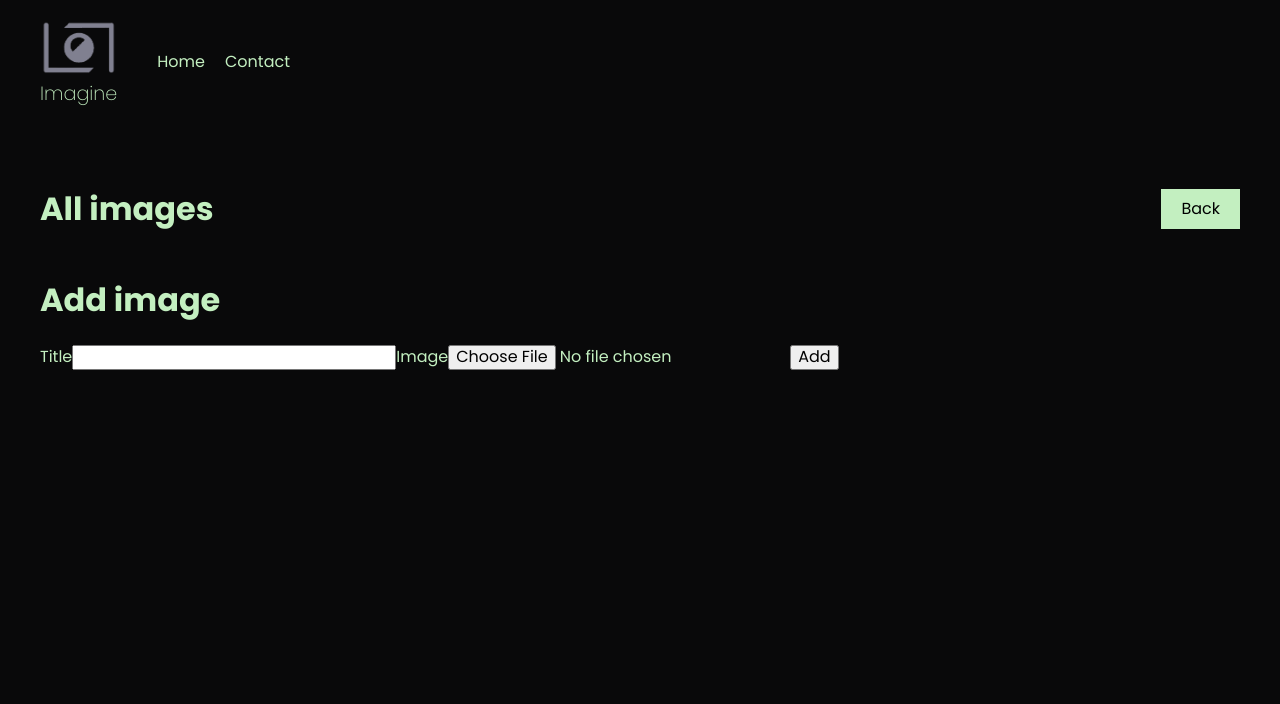
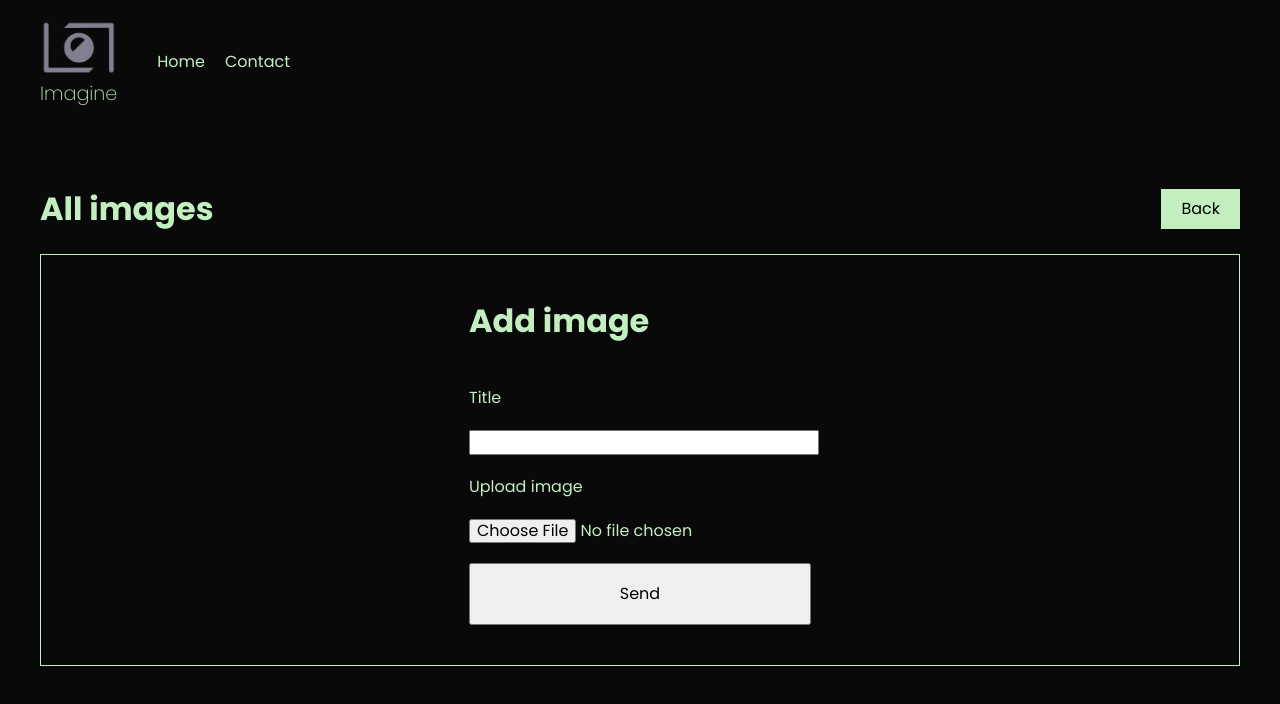
Before and after one commit to letjoel/front-myimages, a React (Vite) app: page / in a window 1280 px wide. Both pictures are taken after a click on the button "Add image". Shown: the top 704 px of the page. Built offline with nearby package versions, Linux system fonts and the light colour scheme; no server answers.

Commit message:
add form test and css

```diff
--- /dev/null
+++ b/src/components/ImageForm/ImageForm.module.css
@@ -0,0 +1,26 @@
+.formContainer {
+    display: flex;
+    justify-content: center;
+    border: 1px solid var(--secondary-bg-color);
+    padding: 20px 20px 40px 20px;
+}
+
+form {
+    display: flex;
+    flex-direction: column;
+    gap: 20px;
+    max-width: 500px;
+}
+
+form input[type="text"] {
+    width: 100%;
+}
+
+form input[type="file"] {
+    width: 100%;
+}
+
+.sendButton {
+    cursor: pointer;
+    padding: 20px 30px;
+}
--- a/src/components/ImageForm/ImageForm.tsx
+++ b/src/components/ImageForm/ImageForm.tsx
@@ -1,17 +1,50 @@
-import React from "react";
+import { useState } from "react";
+import styles from "./ImageForm.module.css";
 
 type Props = {};
 
 const ImageForm = (props: Props) => {
+  const [title, setTitle] = useState<string | null>(null);
+  const [image, setImage] = useState<File | null>(null);
+  const [previewUrl, setPreviewUrl] = useState<string | null>(null);
+
+  const handleFileSelect = (event: React.ChangeEvent<HTMLInputElement>) => {
+    const selectedImage = event.target.files ? event.target.files[0] : null;
+    setImage(selectedImage);
+    setPreviewUrl(selectedImage ? URL.createObjectURL(selectedImage) : null);
+  };
+
+  const handleSubmitNew = (e: any) => {
+    e.preventDefault();
+    //
+  };
+  const handleSubmitEdit = () => {
+    //
+  };
+
   return (
-    <>
-      <h1>Add image</h1>
-      <label htmlFor="title">Title</label>
-      <input type="text" name="title" id="" />
-      <label htmlFor="img">Image</label>
-      <input type="file" name="img" />
-      <button>Add</button>
-    </>
+    <div className={styles.formContainer}>
+      <form onSubmit={handleSubmitNew} className={styles.form}>
+        <h1>Add image</h1>
+        <label htmlFor="title">Title</label>
+        <input
+          onChange={(e) => setTitle(e.target.value)}
+          type="text"
+          name="title"
+          id="title"
+        />
+        <label htmlFor="image">Upload image</label>
+        <input
+          onChange={handleFileSelect}
+          type="file"
+          name="img"
+          id="image"
+          accept="image/*"
+        />
+        {previewUrl && <img width={"100%"} src={previewUrl} alt="Preview" />}
+        <button className={styles.sendButton}>Send</button>
+      </form>
+    </div>
   );
 };
 
```
Also changed, not shown: 1 other file (tests, documents, lock files or other folders).
